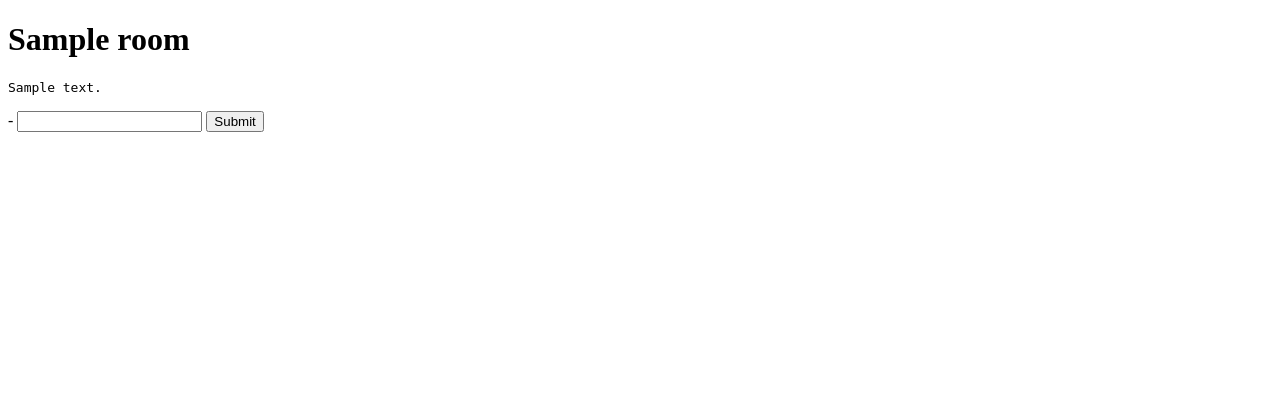
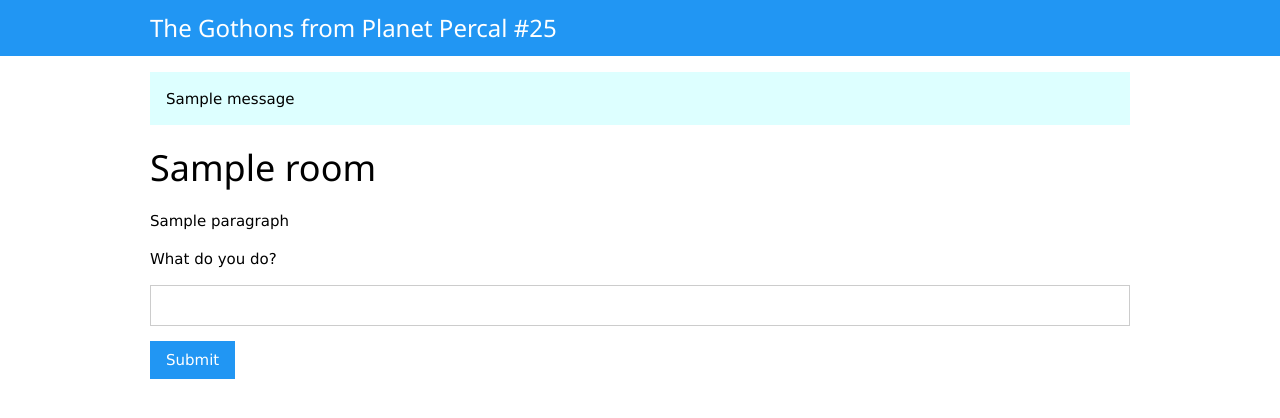
Before and after one commit to jimmybutton/gothonweb, a Flask app: template templates/show_room.html in a window 1280 px wide. Shown: the top 418 px of the page. Run offline with Flask 2, Linux system fonts and the light colour scheme; the template is opened without the code that fills it: most values are stand-ins (such as "Sample title", 1, 10 or a date in 2020); one stand-in notice (Sample message) is shown.

Commit message:
Improve layout and add test coverage

```diff
--- a/app.py
+++ b/app.py
@@ -1,13 +1,13 @@
-from flask import Flask, session, redirect, url_for, escape, request
+from flask import Flask, session, redirect, url_for, escape, request, flash
 from flask import render_template
-from gothonweb import game
+from gothonweb import planisphere
 
 app = Flask(__name__)
 
 @app.route("/")
 def index():
     # this is used to set up the session with starting values
-    session['room_name'] = game.START
+    session['room_name'] = planisphere.START
     return redirect(url_for("game"))
 
 @app.route("/game", methods=['GET', 'POST'])
@@ -16,7 +16,7 @@
 
     if request.method == "GET":
         if room_name:
-            room = game.load_room(room_name)
+            room = planisphere.load_room(room_name)
             return render_template("show_room.html", room=room)
         else:
             # why is this here? do you need it?
@@ -25,13 +25,14 @@
         action = request.form.get('action')
 
         if room_name and action:
-            room = game.load_room(room_name)
+            room = planisphere.load_room(room_name)
             next_room = room.go(action)
 
             if not next_room:
-                session['room_name'] = game.name_room(room)
+                flash("Does not compute!")
+                session['room_name'] = planisphere.name_room(room)
             else:
-                session['room_name'] = game.name_room(next_room)
+                session['room_name'] = planisphere.name_room(next_room)
 
         return redirect(url_for("game"))
 
--- a/gothonweb/game.py
+++ b/gothonweb/planisphere.py
@@ -2,7 +2,7 @@
 
     def __init__(self, name , description):
         self.name = name
-        self.description = description
+        self.description = description if type(description) in [list] else [description]
         self.paths = {}
 
     def go(self, direction):
@@ -12,37 +12,39 @@
         self.paths.update(paths)
 
 central_corridor = Room("Central Corridor",
-"""
+["""
 The Gothons of Planet Percal #25 have invaded your ship and destroyed your entire crew. You are the last surviving member and your last mission is to get the neutron destruct bomb from the Weapons Armory, put it in the bridge, and blow the ship up after getting into an escape pod.
-
+""", """
 You're running down the central corridor to the Weapons Armory when a Gothon jumps out, red scaly skin, dark grimy teeth, and evil clown costume flowing around his hate filled body. He's blocking the door to the Armory and about to pull a weapon to blast you.
-""")
+"""])
 
 laser_weapon_armory = Room("Laser Weapon Armory",
-"""
+["""
 Lucky for you they made you learn Gothon insults in the academy. You tell the one Gothon joke you know: Lbhe zbgure vf fb sng, jura fur fvgf nebhaq gur ubhfr, fur fvgf nebhaq gur ubhfr. The Gothon stops, tries not to laugh, then bursts out laughing and can't move. While he's laughing you run up and shoot him sqare in the head putting him down, then jump through the Weapon Armory door.
-
+""", """
 You do a dive roll into the Weapon Armory, crouch and scan the room for more Gothons that might be hiding. It's dead quiet, too quiet. You stand up and run to the far side of the room and find the neutron bomb in its container. There's a keypad lock on the box and you need the code to get the bomb out. If you ge the code wrong 10 times then the lock closes forever and you can't get the bomb. The code is 3 digits.
-""")
+"""])
 
 the_bridge = Room("The Bridge",
-"""
+["""
 The container clicks open and the seal breaks, letting gas out. You grab the neutron bomb and run as fast as you can to the bridge where you must place it in the right spot.
-
+""", """
 You burst onto the Bridge with the neutron destruct bomb under your arm and surprise 5 Gothons who are trying to take control of the ship. Each of the has an even uglier clown costume than the last. They haven't pulled their weapons out yet, as they see the active bomb under your arm and don't want to set it off.
-""")
+"""])
 
 escape_pod = Room("Escape Pod",
-"""
+["""
 You point your blaster at the bomb under your arm and the Gothons put their hands up and start to sweat. You inch backward to the door, open it, and then carefully place the bomb on the floor, pointing your blaster at it. You then jump back throught the door, punch the close button and blast the lock so the Gothons can't get out. Now that the bomb is placed you run to the escape pod to get off this tin can.
-
+""", """
 You rush through the ship desperately trying to make it to the escape pod before the whole ship explodes. It seems like hardly any Gothons are on the ship, so your run is clear of interference. You get to the chamber with the escape pods, and now need to pick one to take. Some of them could be damaged but you don't have time to look. There's 5 pods, which one do you take?
-""")
+"""])
 
 the_end_winner = Room("The End",
-"""
-You jump into pod 2 and hit the eject button. The pod easily slides out into space heading to the planet below. As it flies to the planet, you look back and see your ship implode then explode like a bright star, taking out the Gothon ship at the same time. You won!
-""")
+["""
+You jump into pod 2 and hit the eject button. The pod easily slides out into space heading to the planet below. As it flies to the planet, you look back and see your ship implode then explode like a bright star, taking out the Gothon ship at the same time.
+""", """
+You won!
+"""])
 
 the_end_loser = Room("The End",
 """
@@ -78,13 +80,21 @@
     """
     Potential security issue. Who get's to set the name? Can that expose a variable?
     """
-    return globals().get(name)
+    potential_room = globals().get(name)
+    if isinstance(potential_room, Room):
+        return potential_room
+    else:
+        raise ValueError("Room with name '{}' does not exist.".format(name))
 
 def name_room(room):
     """
     Same possible security problem. Can you trust room?
     What's a better solution than this globals lookup?
     """
+    if not isinstance(room, Room):
+        raise TypeError("Expecting argument of type 'Room'.")
+
     for key, value in globals().items():
-        if value == room:
+        if isinstance(value, Room) and value == room:
             return key
+    raise ValueError("No match found for room '{}'".format(room.name))
--- a/templates/layout.html
+++ b/templates/layout.html
@@ -3,12 +3,35 @@
 <head>
   <meta charset="utf-8">
   <title>The Gothons from Planet Percal #25</title>
+  <meta name="viewport" content="width=device-width, initial-scale=1">
+  <link rel="stylesheet" href="https://www.w3schools.com/w3css/4/w3.css">
 </head>
 <body>
+
+<header class="w3-container w3-blue">
+  <div class="w3-content">
+    <h3>The Gothons from Planet Percal #25</h3>
+  </div>
+</header>
+
+<div class="w3-container">
+  <div class="w3-content">
+
+    {% with messages = get_flashed_messages() %}
+      {% if messages %}
+        {% for message in messages %}
+          <div class="w3-panel w3-pale-blue">
+            <p>{{ message }}</p>
+          </div>
+        {% endfor %}
+      {% endif %}
+    {% endwith %}
 
     {% block content %}
 
     {% endblock %}
+  </div>
+</div>
 
 </body>
 </html>
--- a/templates/show_room.html
+++ b/templates/show_room.html
@@ -4,19 +4,20 @@
 
 <h1> {{ room.name }} </h1>
 
-<pre>
-{{ room.description }}
-</pre>
+{% for paragraph in room.description %}
+  <p>
+    {{ paragraph }}
+  </p>
+{% endfor %}
 
 {% if room.name in ["death", "The End"] %}
   <p><a href="/">Play again?</a></p>
 {% else %}
-  <p>
-    <form action="/game" method="POST">
-      - <input type="text" name="action" /> <input type="submit" />
-    </form>
-  </p>
+  <form action="/game" method="POST">
+    <p>What do you do?</p>
+    <p><input class="w3-input w3-border" type="text" name="action" style="width:100%;"></p>
+    <p><button class="w3-btn w3-blue" type="submit">Submit</button></p>
+  </form>
 {% endif %}
 
-
 {% endblock %}
```
Also changed, not shown: tests/test_planisphere.py (renamed from tests/test_game.py, +15 -1 lines). Lines whose indentation alone changed are shown as unchanged.
